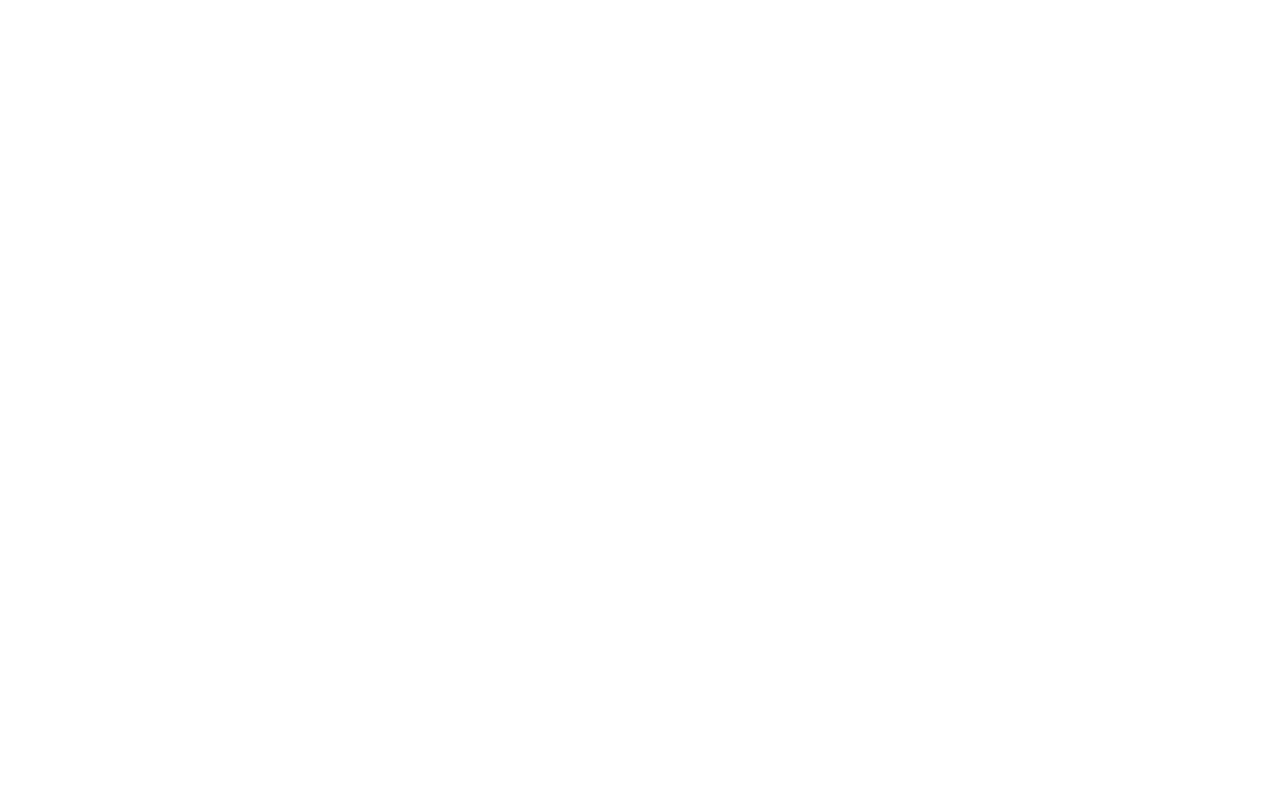
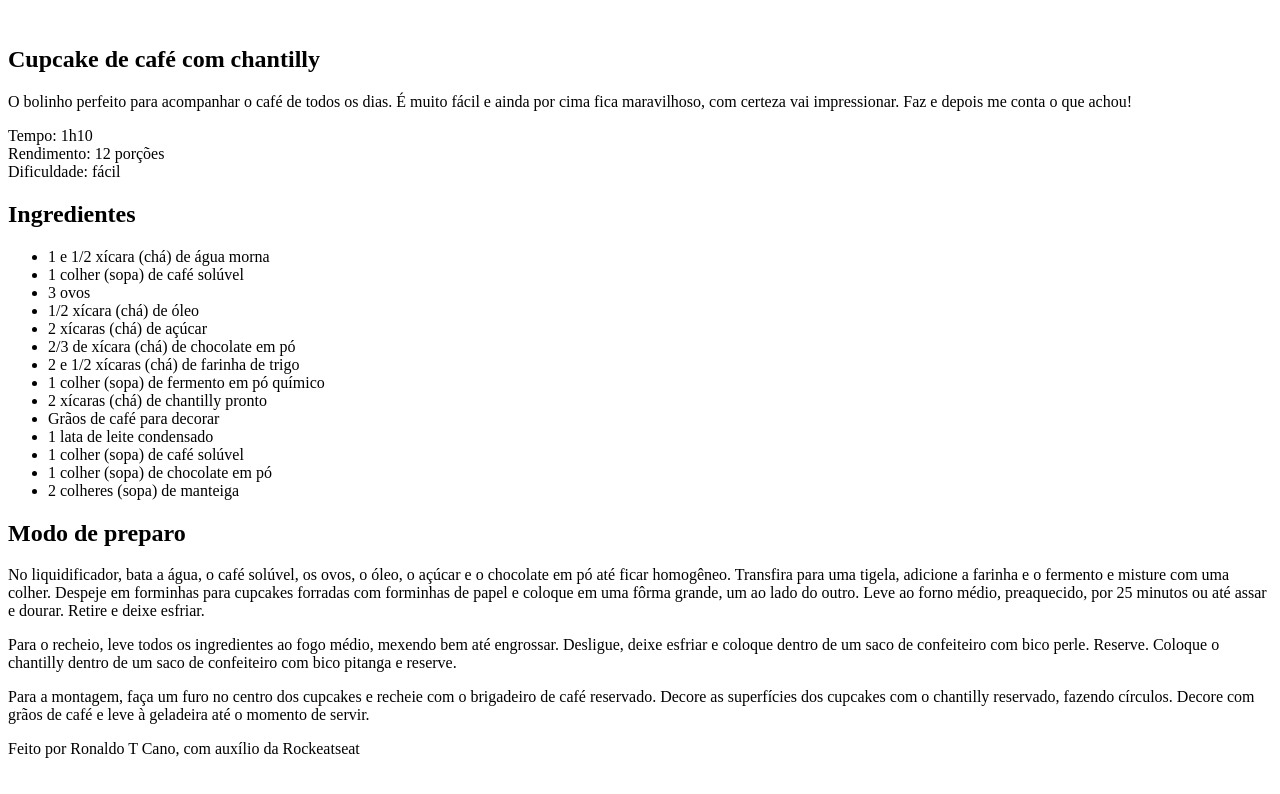
Before and after one commit to ronaldotavcano/projeto1, a plain HTML site: page index.html in a window 1280 px wide. Drawn offline with Linux system fonts and the light colour scheme.

Commit message:
inicial html

```diff
--- a/index.html
+++ b/index.html
@@ -6,6 +6,55 @@
     <title>Página de Receita</title>
 </head>
 <body>
-
+    <div id="page">
+        <img src="" alt="">
+        <main>
+            <section id="about">
+                <h1>Cupcake de café com chantilly</h1>
+                <p>O bolinho perfeito para acompanhar o café de todos os dias.
+                   É muito fácil e ainda por cima fica maravilhoso, com certeza vai impressionar. Faz e depois me conta o que achou!
+                </p>
+                <p>
+                    Tempo: 1h10 <br>
+                    Rendimento: 12 porções <br>
+                    Dificuldade: fácil
+                </p>
+            </section>
+            <section id="ingredients">
+                <h1>Ingredientes</h1>
+                <ul>
+                    <li>1 e 1/2 xícara (chá) de água morna</li>
+                    <li>1 colher (sopa) de café solúvel</li>
+                    <li>3 ovos</li>
+                    <li>1/2 xícara (chá) de óleo</li>
+                    <li>2 xícaras (chá) de açúcar</li>
+                    <li>2/3 de xícara (chá) de chocolate em pó</li>
+                    <li>2 e 1/2 xícaras (chá) de farinha de trigo</li>
+                    <li>1 colher (sopa) de fermento em pó químico</li>
+                    <li>2 xícaras (chá) de chantilly pronto</li>
+                    <li>Grãos de café para decorar</li>
+                    <li>1 lata de leite condensado</li>
+                    <li>1 colher (sopa) de café solúvel</li>
+                    <li>1 colher (sopa) de chocolate em pó</li>
+                    <li>2 colheres (sopa) de manteiga</li>
+                </ul>
+            </section>
+            <section id="preparation">
+                <h1>Modo de preparo</h1>
+                <p>No liquidificador, bata a água, o café solúvel, os ovos, o óleo, o açúcar e o chocolate em pó até ficar homogêneo. Transfira para uma tigela,
+                   adicione a farinha e o fermento e misture com uma colher. Despeje em forminhas para cupcakes forradas com forminhas de papel e coloque em uma fôrma grande, um ao lado do outro. Leve ao forno médio, preaquecido, por 25 minutos ou até assar e dourar. Retire e deixe esfriar.
+                </p>
+                <p>Para o recheio, leve todos os ingredientes ao fogo médio, mexendo bem até engrossar.
+                   Desligue, deixe esfriar e coloque dentro de um saco de confeiteiro com bico perle. Reserve. Coloque o chantilly dentro de um saco de confeiteiro com bico pitanga e reserve.
+                </p>
+                <p>Para a montagem, faça um furo no centro dos cupcakes e recheie com o brigadeiro de café reservado. Decore as superfícies dos cupcakes com o chantilly reservado, fazendo círculos.
+                   Decore com grãos de café e leve à geladeira até o momento de servir.
+                </p>
+            </section>
+        </main>
+    </div>
+    <footer>
+        <p>Feito por Ronaldo T Cano, com auxílio da Rockeatseat</p>
+    </footer>
 </body>
 </html>
```
